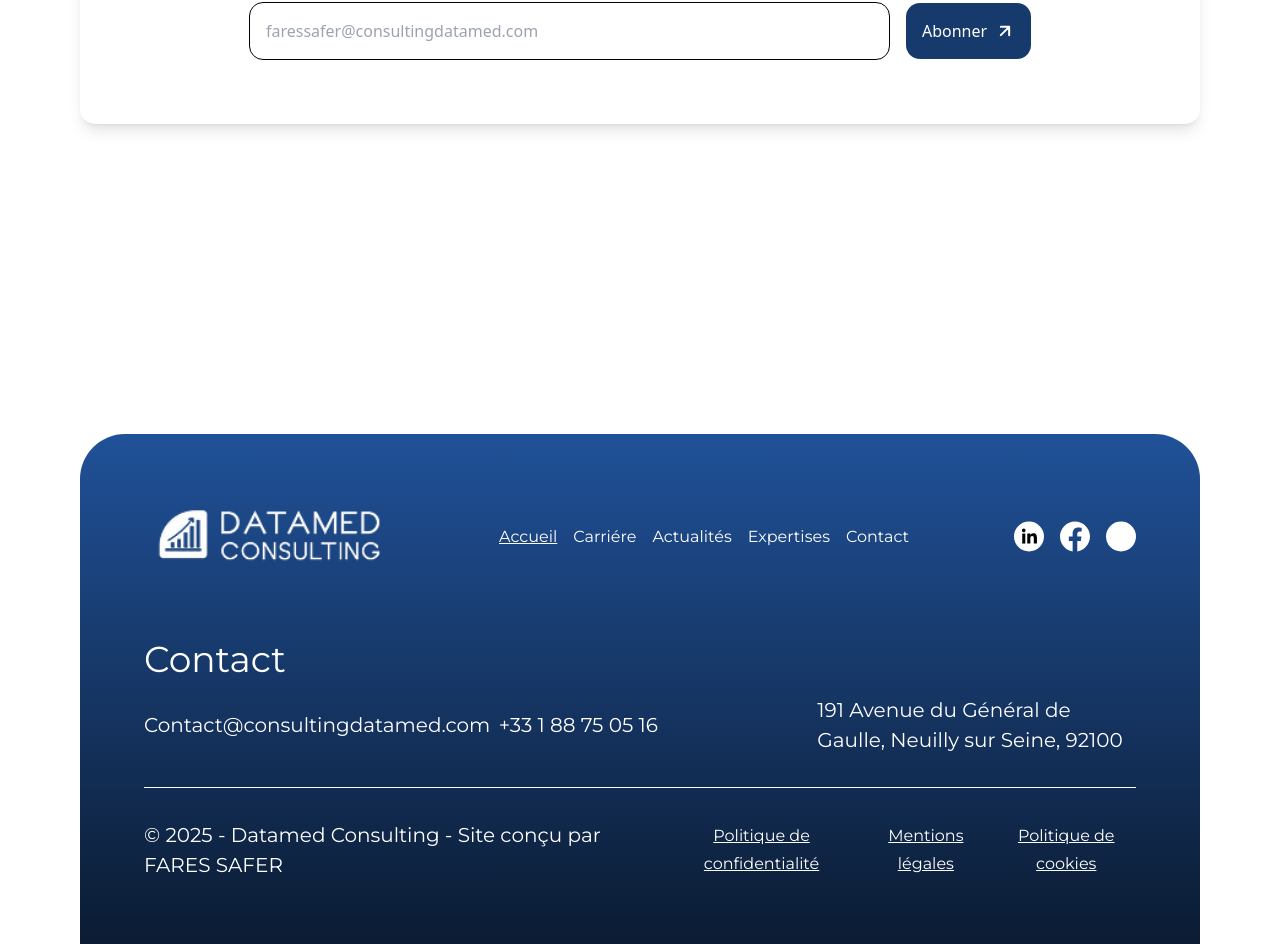
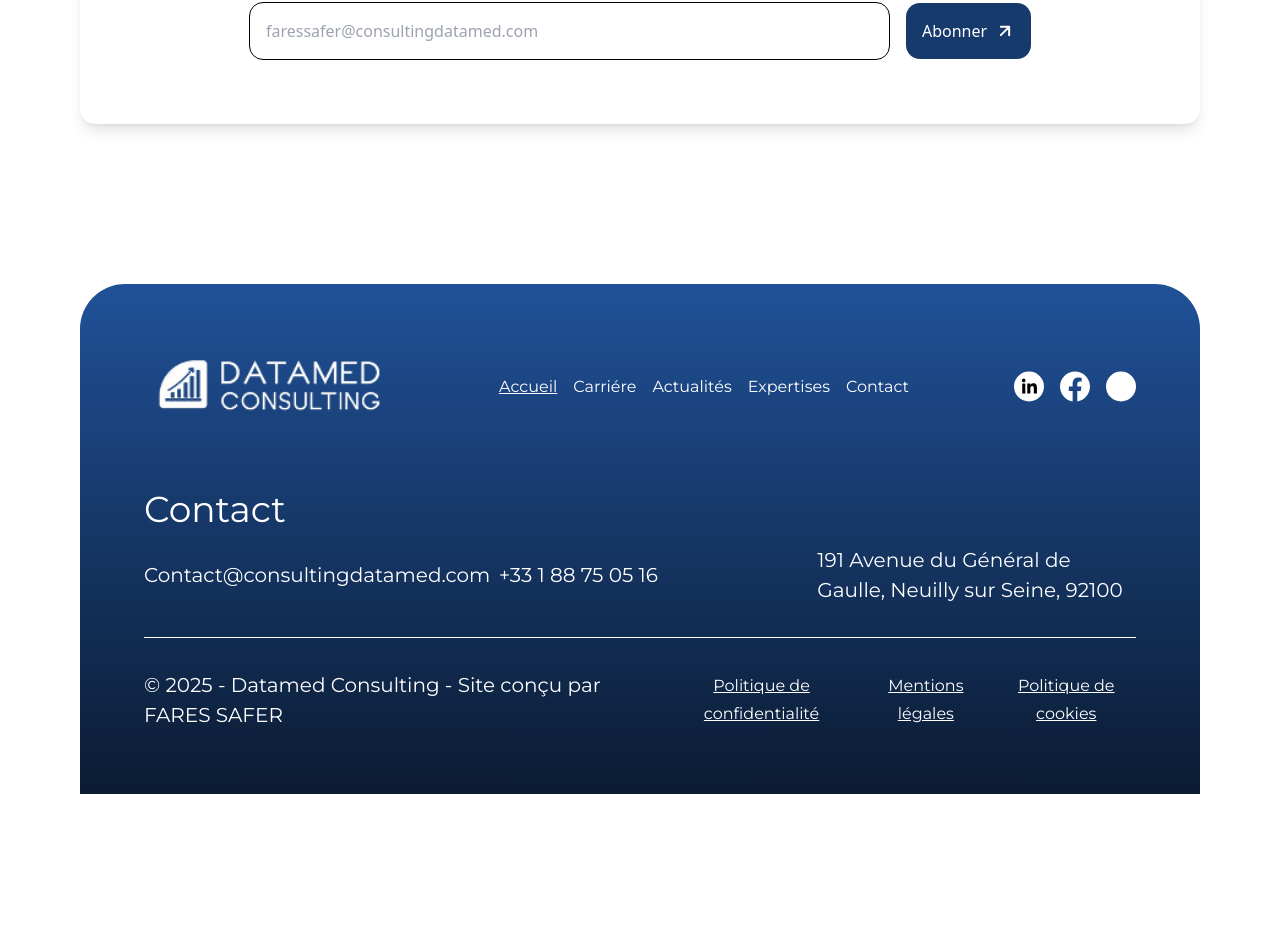
Before and after one commit to CTOFares/datamedconsulting, a React (Vite) app: page /esn/Accueil in a window 1280 px wide. Shown: the part 2704-3648 px from the top of the page. After the commit the page ends 3498 px from the top, so only its background shows below. Built offline with nearby package versions, Linux system fonts and the light colour scheme.

Commit message:
Changed the min h- of the footer section

```diff
--- a/src/DatamedEsn/Components/Footer.jsx
+++ b/src/DatamedEsn/Components/Footer.jsx
@@ -4,7 +4,7 @@ import { assets } from "../../assets/assets";
 
 const Footer = () => {
   return (
-    <div className="flex flex-col mt-[20px] min-h-screen">
+    <div className="flex flex-col h-auto mt-40">
       <footer className="bg-gradient-to-b from-[#205198] to-[#0B1B32] text-white rounded-tl-[45px] rounded-tr-[45px] rounded-bl-none rounded-br-none p-8 md:p-16 mt-auto">
         <div className="flex flex-col md:flex-row justify-between items-center space-y-6 md:space-y-0">
           <img
```
